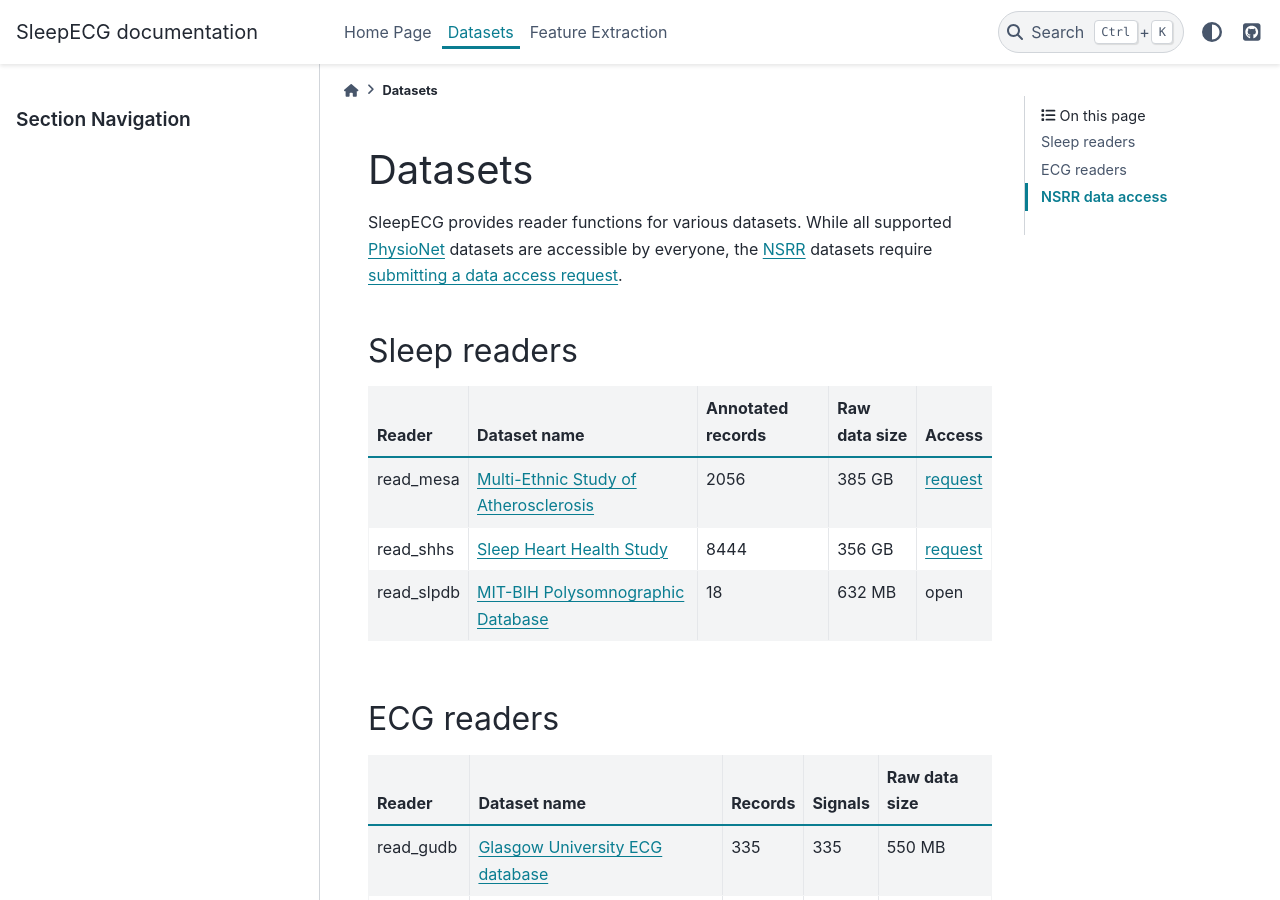
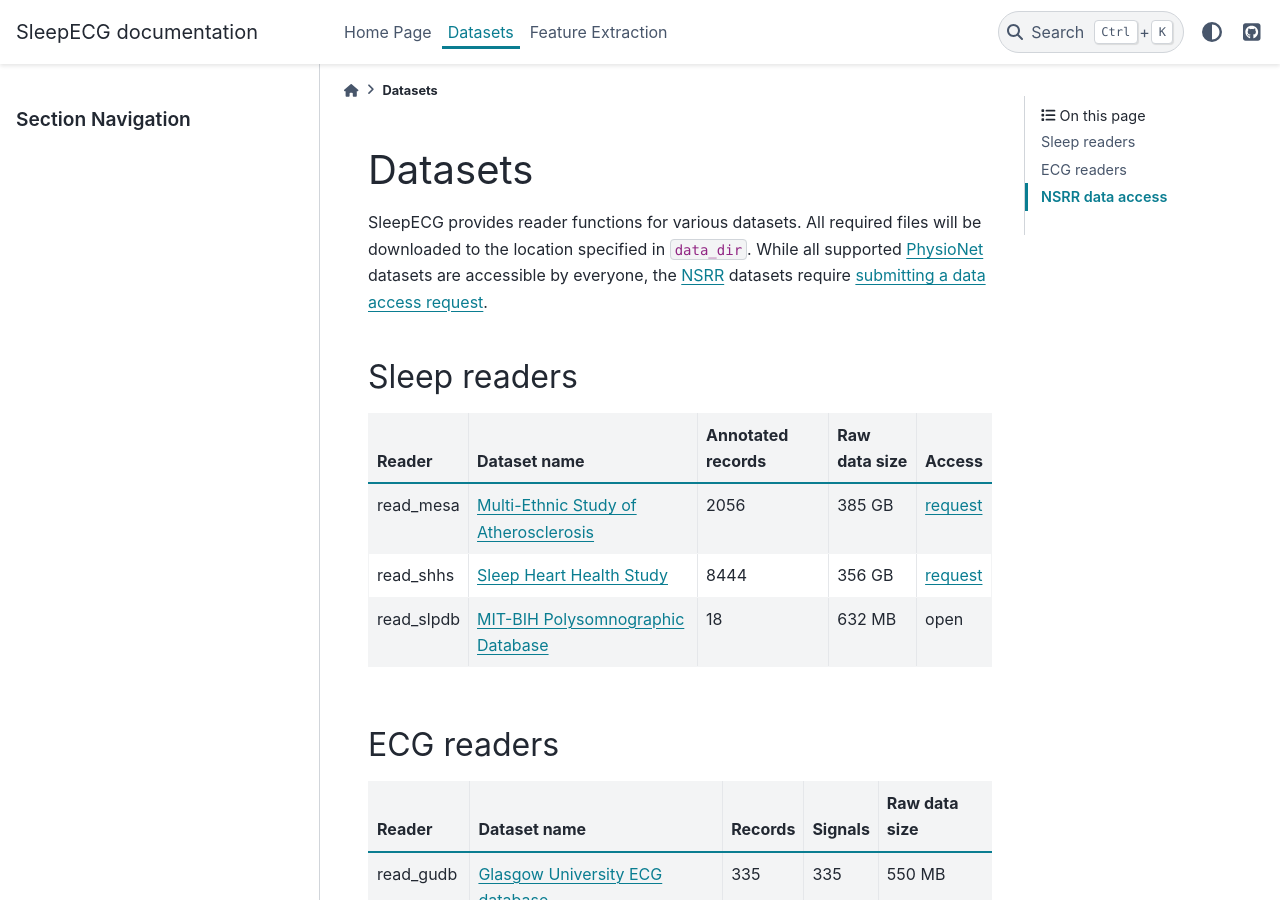
Before and after one commit to cbrnr/sleepecg, a Sphinx documentation site: the page built from doc/source/datasets.md, in a window 1280 px wide and 900 px high. Built offline with Sphinx 7.4.7 and the PyData theme 0.15.4, drawn with Linux system fonts in a browser that asks for light colours; pages that are not in the unit, such as notebooks, are missing from menus.

Commit message:
mention that readers download data

```diff
--- a/doc/source/datasets.md
+++ b/doc/source/datasets.md
@@ -1,6 +1,6 @@
 (datasets)=
 # Datasets
-SleepECG provides reader functions for various datasets. While all supported [PhysioNet](https://physionet.org/about/database/) datasets are accessible by everyone, the [NSRR](https://sleepdata.org/datasets) datasets require [submitting a data access request](#nsrr-data-access).
+SleepECG provides reader functions for various datasets. All required files will be downloaded to the location specified in `data_dir`. While all supported [PhysioNet](https://physionet.org/about/database/) datasets are accessible by everyone, the [NSRR](https://sleepdata.org/datasets) datasets require [submitting a data access request](#nsrr-data-access).
 
 ## Sleep readers
 |Reader|Dataset name|Annotated records|Raw data size|Access|
```
